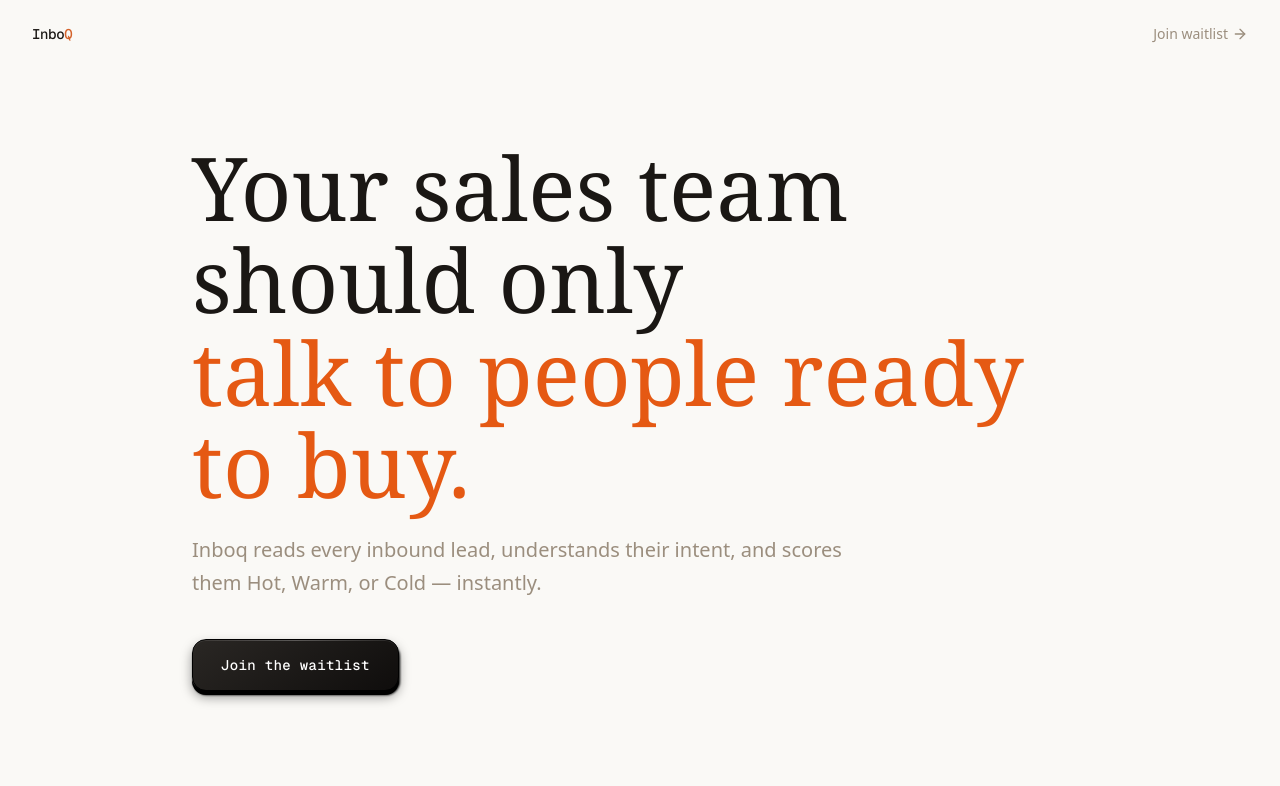
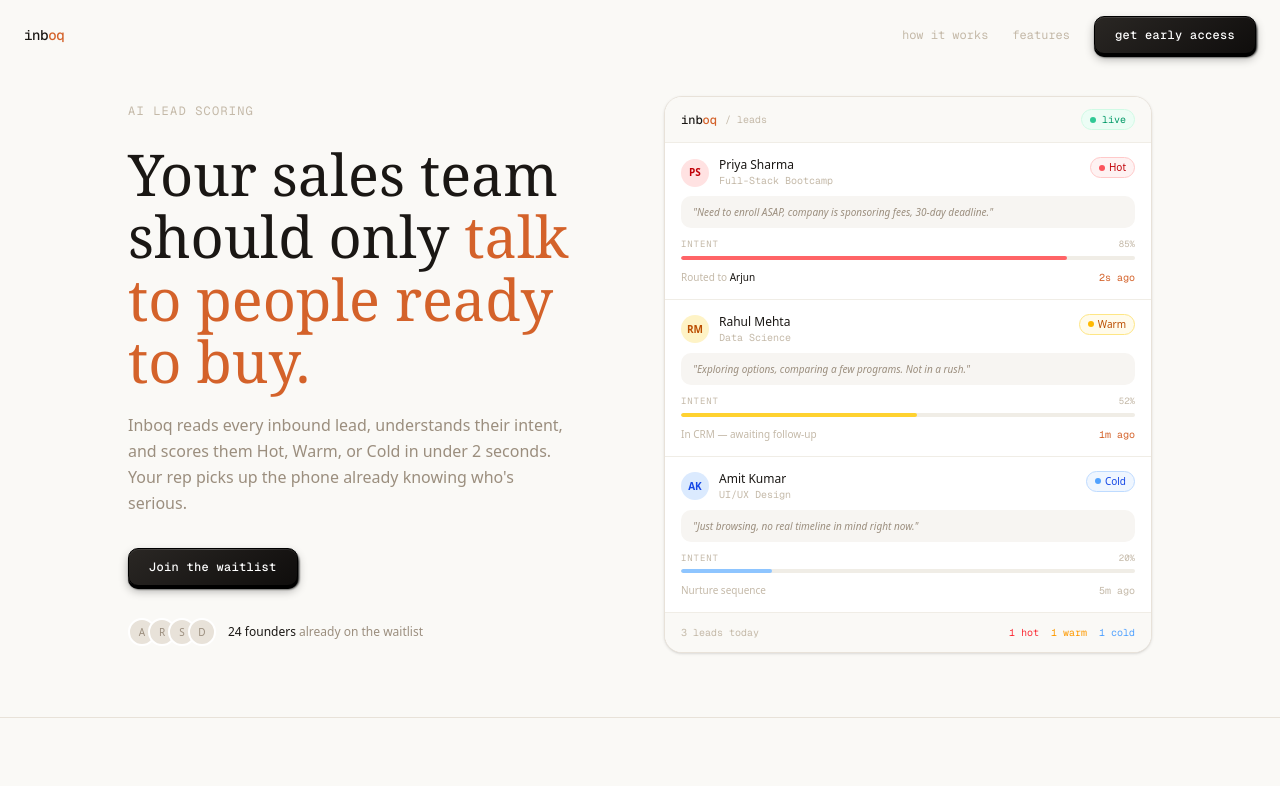
Before and after one commit to imSaikirann/Leadrelay-agent, a Next.js app in the folder apps/landing/: page / in a window 1280 px wide. Shown: the top 786 px of the page. Built offline with nearby package versions, Linux system fonts and the light colour scheme.

Commit message:
feat(ui): completed ui for landing page

```diff
--- a/apps/landing/app/page.tsx
+++ b/apps/landing/app/page.tsx
@@ -4,7 +4,7 @@ import Footer from "@/components/landing/Footer";
 import Features from "@/components/landing/Features";
 import Hero from "@/components/landing/Hero";
 import HowItWorks from "@/components/landing/Step";
-import LeadCardPreview from "@/components/landing/LeadCardPreview";
+
 import SocialProof from "@/components/landing/SocialProof";
 import FAQ from "@/components/landing/FAQ";
 import Waitlist from "@/components/landing/Waitlist";
@@ -14,7 +14,7 @@ export default function LandingPage() {
   return (
     <main className="bg-[#FAF9F6] text-[#1A1714] antialiased">
      <Hero />
-      <LeadCardPreview />  {/* ← hero visual, sits right below hero */}
+
       <SocialProof />      {/* ← numbers + quote */}
       <HowItWorks />
       <Features />
--- a/apps/landing/components/common/CustomButton.tsx
+++ b/apps/landing/components/common/CustomButton.tsx
@@ -20,9 +20,8 @@ export function CustomButton({
       className={`relative ${className}`}
       style={{ perspective: "600px" }}
     >
-      {/* Shadow depth */}
       <div
-        className="absolute inset-0 rounded-xl bg-black translate-y-[4px] translate-x-[1px]"
+        className="absolute inset-0 rounded-lg bg-black translate-y-[3px] translate-x-[1px]"
         style={{ filter: "blur(1px)" }}
       />
 
@@ -34,15 +33,15 @@ export function CustomButton({
         onMouseLeave={() => setPressed(false)}
         onTouchStart={() => setPressed(true)}
         onTouchEnd={() => setPressed(false)}
-        className="relative z-10 group overflow-hidden rounded-xl border border-black w-full h-[52px] px-7 font-mono text-sm font-medium tracking-wide text-white"
+        className="relative z-10 group overflow-hidden rounded-lg border border-black w-full h-[38px] px-5 font-mono text-xs font-medium tracking-wide text-white"
         style={{
           background: "linear-gradient(145deg, #2a2724, #0f0d0c)",
           transform: pressed
-            ? "translateY(3px) translateX(0.5px) rotateX(4deg)"
+            ? "translateY(2px) translateX(0.5px) rotateX(4deg)"
             : "translateY(0px) rotateX(0deg)",
           boxShadow: pressed
             ? "0 1px 0 #000, inset 0 1px 3px rgba(0,0,0,0.5)"
-            : "0 4px 0 #000, 0 6px 12px rgba(0,0,0,0.4), inset 0 1px 0 rgba(255,255,255,0.08)",
+            : "0 3px 0 #000, 0 5px 10px rgba(0,0,0,0.3), inset 0 1px 0 rgba(255,255,255,0.08)",
           transition: "transform 0.08s ease, box-shadow 0.08s ease",
           whiteSpace: "nowrap",
         }}
--- a/apps/landing/components/common/Navbar.tsx
+++ b/apps/landing/components/common/Navbar.tsx
@@ -1,20 +1,56 @@
-import { ArrowRightIcon } from "lucide-react";
+"use client";
+
+import { useEffect, useState } from "react";
+import { CustomButton } from "./CustomButton";
 
 export default function Navbar() {
+  const [scrolled, setScrolled] = useState(false);
+
+  useEffect(() => {
+    const onScroll = () => setScrolled(window.scrollY > 20);
+    window.addEventListener("scroll", onScroll);
+    return () => window.removeEventListener("scroll", onScroll);
+  }, []);
+
+  const scrollToWaitlist = () => {
+    document.getElementById("waitlist")?.scrollIntoView({ behavior: "smooth" });
+  };
+
   return (
-    <nav className="absolute top-0 left-0 right-0 flex items-center justify-between px-8 py-6">
-
+    <nav
+      className="fixed top-0 left-0 right-0 z-50 flex items-center justify-between px-6 py-4 transition-all duration-300"
+      style={{
+        background: scrolled ? "rgba(250,249,246,0.85)" : "transparent",
+        backdropFilter: scrolled ? "blur(12px)" : "none",
+        borderBottom: scrolled ? "1px solid #E8E2D9" : "1px solid transparent",
+      }}
+    >
+      {/* Logo */}
       <span className="font-mono text-sm font-medium text-[#1A1714] tracking-tight">
-        Inbo<span className="text-[#D4622A]">Q</span>
+        inb<span className="text-[#D4622A]">oq</span>
       </span>
 
-      <a
-        href="#waitlist"
-        className="inline-flex items-center gap-1 text-sm font-medium text-[#9B8E7E] hover:text-[#1A1714] transition-colors duration-200"
-      >
-        Join waitlist
-        <ArrowRightIcon className="w-4 h-4" />
-      </a>
+      {/* Right side */}
+      <div className="flex items-center gap-6">
+        <a
+          href="#how-it-works"
+          className="hidden sm:block text-xs font-mono text-[#C4B9A8] hover:text-[#1A1714] transition-colors duration-150"
+        >
+          how it works
+        </a>
+        <a
+          href="#features"
+          className="hidden sm:block text-xs font-mono text-[#C4B9A8] hover:text-[#1A1714] transition-colors duration-150"
+        >
+          features
+        </a>
+        <CustomButton
+          onClick={scrollToWaitlist}
+
+        >
+          get early access
+        </CustomButton>
+      </div>
 
     </nav>
   );
--- a/apps/landing/components/landing/FAQ.tsx
+++ b/apps/landing/components/landing/FAQ.tsx
@@ -32,12 +32,16 @@ export default function FAQ() {
         <p className="font-mono text-xs text-[#C4B9A8] uppercase tracking-widest mb-4">
           FAQ
         </p>
-        <h2
-          className="text-[clamp(1.8rem,4vw,2.8rem)] text-[#1A1714] leading-tight mb-10"
-          style={{ fontFamily: "'Instrument Serif', Georgia, serif" }}
-        >
-          Questions you<br />probably have.
-        </h2>
+   <h2
+  className="text-[clamp(1.8rem,4vw,2.8rem)] text-[#1A1714] leading-tight mb-10"
+  style={{ fontFamily: "'Instrument Serif', Georgia, serif" }}
+>
+  Questions you probably{" "}
+  <span className="relative inline-block">
+    have.
+    <span className="absolute left-0 -bottom-1 w-full h-[3px] bg-[#D4622A] rounded-full" />
+  </span>
+</h2>
 
         <div className="divide-y divide-[#E8E2D9]">
           {faqs.map((faq, i) => {
--- a/apps/landing/components/landing/Hero.tsx
+++ b/apps/landing/components/landing/Hero.tsx
@@ -1,6 +1,7 @@
 "use client";
 
 import { CustomButton } from "../common/CustomButton";
+import HeroPreview from "./HeroPreview";
 
 export default function Hero() {
   const scrollToWaitlist = () => {
@@ -8,32 +9,66 @@ export default function Hero() {
   };
 
   return (
-    <section className="relative min-h-screen flex flex-col justify-center overflow-hidden px-6">
+    <section className="relative overflow-hidden px-6 pt-24 pb-16">
 
-      <div className="max-w-4xl mx-auto w-full pt-24 pb-16">
+      {/* subtle radial glow behind right side */}
+      <div className="absolute right-0 top-0 w-[600px] h-[600px] bg-[#D4622A]/5 rounded-full blur-[100px] pointer-events-none -z-10" />
+
+      <div className="max-w-5xl mx-auto w-full">
+        <div className="grid md:grid-cols-2 gap-12 items-center">
+
+          {/* ── Left: copy ── */}
+          <div>
+            <p className="font-mono text-xs text-[#C4B9A8] uppercase tracking-widest mb-6">
+              AI lead scoring
+            </p>
+
             <h1
-          className="text-[clamp(2.8rem,7vw,5.5rem)] leading-[1.05] text-[#1A1714] mb-6"
+              className="text-[clamp(2rem,4.5vw,3.6rem)] leading-[1.08] text-[#1A1714] mb-5"
               style={{ fontFamily: "'Instrument Serif', Georgia, serif" }}
             >
-          Your sales team should only
-          <br />
-          <em className="text-[#e55913] not-italic">
+              Your sales team should only{" "}
+              <em className="text-[#D4622A] not-italic">
                 talk to people ready to buy.
               </em>
             </h1>
 
-        <p className="text-[clamp(1rem,2vw,1.25rem)] text-[#9B8E7E] font-normal leading-relaxed max-w-2xl mb-10">
+            <p className="text-base text-[#9B8E7E] leading-relaxed mb-8 max-w-md">
               Inboq reads every inbound lead, understands their intent, and scores
-          them Hot, Warm, or Cold — instantly.
+              them Hot, Warm, or Cold  in under 2 seconds. Your rep picks up the
+              phone already knowing who's serious.
             </p>
 
-        <div className="flex items-center gap-4">
+            <div className="flex flex-wrap items-center gap-4 mb-8">
               <CustomButton onClick={scrollToWaitlist}>
                 Join the waitlist
               </CustomButton>
 
             </div>
 
+            {/* Social proof */}
+            <div className="flex items-center gap-3">
+              <div className="flex -space-x-2">
+                {["A", "R", "S", "D"].map((l) => (
+                  <div
+                    key={l}
+                    className="w-7 h-7 rounded-full bg-[#E8E2D9] border-2 border-white flex items-center justify-center text-[10px] font-medium text-[#9B8E7E]"
+                  >
+                    {l}
+                  </div>
+                ))}
+              </div>
+              <p className="text-xs text-[#9B8E7E]">
+                <span className="text-[#1A1714] font-medium">24 founders</span>{" "}
+                already on the waitlist
+              </p>
+            </div>
+          </div>
+
+
+         <HeroPreview/>
+
+        </div>
       </div>
     </section>
   );
--- /dev/null
+++ b/apps/landing/components/landing/HeroPreview.tsx
@@ -0,0 +1,187 @@
+"use client";
+
+import { useEffect, useState } from "react";
+
+const leads = [
+  {
+    initials: "PS",
+    name: "Priya Sharma",
+    course: "Full-Stack Bootcamp",
+    quote: "Need to enroll ASAP, company is sponsoring fees, 30-day deadline.",
+    score: "Hot",
+    routedTo: "Arjun",
+    time: "2s ago",
+    avatar: "bg-red-100 text-red-700",
+    badge: "bg-red-50 text-red-700 border-red-200",
+    dot: "bg-red-500 animate-pulse",
+    timeColor: "text-[#D4622A]",
+    bar: "bg-red-400",
+  },
+  {
+    initials: "RM",
+    name: "Rahul Mehta",
+    course: "Data Science",
+    quote: "Exploring options, comparing a few programs. Not in a rush.",
+    score: "Warm",
+    routedTo: null,
+    time: "1m ago",
+    avatar: "bg-amber-100 text-amber-700",
+    badge: "bg-amber-50 text-amber-700 border-amber-200",
+    dot: "bg-amber-400",
+    timeColor: "text-[#D4622A]",
+    bar: "bg-amber-300",
+  },
+  {
+    initials: "AK",
+    name: "Amit Kumar",
+    course: "UI/UX Design",
+    quote: "Just browsing, no real timeline in mind right now.",
+    score: "Cold",
+    routedTo: null,
+    time: "5m ago",
+    avatar: "bg-blue-100 text-blue-700",
+    badge: "bg-blue-50 text-blue-700 border-blue-200",
+    dot: "bg-blue-400",
+    timeColor: "text-[#C4B9A8]",
+    bar: "bg-blue-300",
+  },
+];
+
+export default function HeroPreview() {
+  const [visible, setVisible] = useState<boolean[]>([false, false, false]);
+  const [barWidth, setBarWidth] = useState<number[]>([0, 0, 0]);
+
+  useEffect(() => {
+    leads.forEach((_, i) => {
+      setTimeout(() => {
+        setVisible((prev) => {
+          const next = [...prev];
+          next[i] = true;
+          return next;
+        });
+        setTimeout(() => {
+          setBarWidth((prev) => {
+            const next = [...prev];
+            next[i] = i === 0 ? 85 : i === 1 ? 52 : 20;
+            return next;
+          });
+        }, 300);
+      }, 400 + i * 350);
+    });
+  }, []);
+
+  return (
+    <div className="relative">
+
+      {/* Card stack */}
+      <div className="absolute inset-x-4 top-3 h-full bg-[#E8E2D9] rounded-2xl -z-10" />
+      <div className="absolute inset-x-2 top-1.5 h-full bg-[#F0EDE6] rounded-2xl -z-10" />
+
+      {/* Main card */}
+      <div className="bg-white border border-[#E8E2D9] rounded-2xl overflow-hidden shadow-sm">
+
+        {/* Topbar */}
+        <div className="flex items-center justify-between px-4 py-3 border-b border-[#F0EDE6] bg-[#FAF9F6]">
+          <div className="flex items-center gap-2">
+            <span className="font-mono text-xs font-medium text-[#1A1714]">
+              inb<span className="text-[#D4622A]">oq</span>
+            </span>
+            <span className="font-mono text-[10px] text-[#C4B9A8]">/ leads</span>
+          </div>
+          <span className="flex items-center gap-1.5 font-mono text-[10px] text-emerald-600 bg-emerald-50 border border-emerald-100 rounded-full px-2 py-0.5">
+            <span className="w-1.5 h-1.5 rounded-full bg-emerald-500 animate-pulse" />
+            live
+          </span>
+        </div>
+
+        {/* Lead rows */}
+        <div className="divide-y divide-[#F0EDE6]">
+          {leads.map((lead, i) => (
+            <div
+              key={lead.name}
+              className="px-4 py-3.5 transition-all duration-500"
+              style={{
+                opacity: visible[i] ? 1 : 0,
+                transform: visible[i] ? "translateY(0)" : "translateY(10px)",
+              }}
+            >
+              {/* Header row */}
+              <div className="flex items-start justify-between mb-2">
+                <div className="flex items-center gap-2.5">
+                  <div
+                    className={"w-7 h-7 rounded-full flex items-center justify-center text-[10px] font-semibold shrink-0 " + lead.avatar}
+                  >
+                    {lead.initials}
+                  </div>
+                  <div>
+                    <p className="text-xs font-medium text-[#1A1714]">{lead.name}</p>
+                    <p className="text-[10px] text-[#C4B9A8] font-mono">{lead.course}</p>
+                  </div>
+                </div>
+                <span
+                  className={"inline-flex items-center gap-1 text-[10px] font-medium border rounded-full px-2 py-0.5 shrink-0 " + lead.badge}
+                >
+                  <span className={"w-1.5 h-1.5 rounded-full " + lead.dot} />
+                  {lead.score}
+                </span>
+              </div>
+
+              {/* Quote */}
+              <div className="bg-[#F7F5F2] rounded-lg px-3 py-2 mb-2.5">
+                <p className="text-[10px] text-[#9B8E7E] italic leading-relaxed">
+                  "{lead.quote}"
+                </p>
+              </div>
+
+              {/* Intent bar */}
+              <div className="mb-2.5">
+                <div className="flex items-center justify-between mb-1">
+                  <span className="text-[9px] font-mono text-[#C4B9A8] uppercase tracking-widest">
+                    intent
+                  </span>
+                  <span className="text-[9px] font-mono text-[#C4B9A8]">
+                    {barWidth[i]}%
+                  </span>
+                </div>
+                <div className="h-1 bg-[#F0EDE6] rounded-full overflow-hidden">
+                  <div
+                    className={"h-full rounded-full transition-all duration-700 ease-out " + lead.bar}
+                    style={{ width: barWidth[i] + "%" }}
+                  />
+                </div>
+              </div>
+
+              {/* Footer */}
+              <div className="flex items-center justify-between">
+                {lead.routedTo ? (
+                  <p className="text-[10px] text-[#C4B9A8]">
+                    Routed to{" "}
+                    <span className="text-[#1A1714] font-medium">{lead.routedTo}</span>
+                  </p>
+                ) : (
+                  <p className="text-[10px] text-[#C4B9A8]">
+                    {lead.score === "Warm" ? "In CRM — awaiting follow-up" : "Nurture sequence"}
+                  </p>
+                )}
+                <span className={"text-[10px] font-mono " + lead.timeColor}>
+                  {lead.time}
+                </span>
+              </div>
+            </div>
+          ))}
+        </div>
+
+        {/* Bottom bar */}
+        <div className="px-4 py-3 border-t border-[#F0EDE6] bg-[#FAF9F6] flex items-center justify-between">
+          <p className="text-[10px] font-mono text-[#C4B9A8]">3 leads today</p>
+          <div className="flex items-center gap-3">
+            <span className="text-[10px] font-mono text-red-500">1 hot</span>
+            <span className="text-[10px] font-mono text-amber-500">1 warm</span>
+            <span className="text-[10px] font-mono text-blue-400">1 cold</span>
+          </div>
+        </div>
+
+      </div>
+    </div>
+  );
+}
--- a/apps/landing/components/landing/SocialProof.tsx
+++ b/apps/landing/components/landing/SocialProof.tsx
@@ -6,7 +6,7 @@ export default function SocialProof() {
 
           {/* Counter */}
           <div className="text-center sm:text-left">
-            <p className="font-mono text-5xl font-medium text-[#1A1714]">47+</p>
+            <p className="font-mono text-5xl font-medium text-[#1A1714]">20+</p>
             <p className="text-sm text-[#9B8E7E] mt-1">sales teams on the waitlist</p>
           </div>
 
```
Lines whose indentation alone changed are shown as unchanged.
